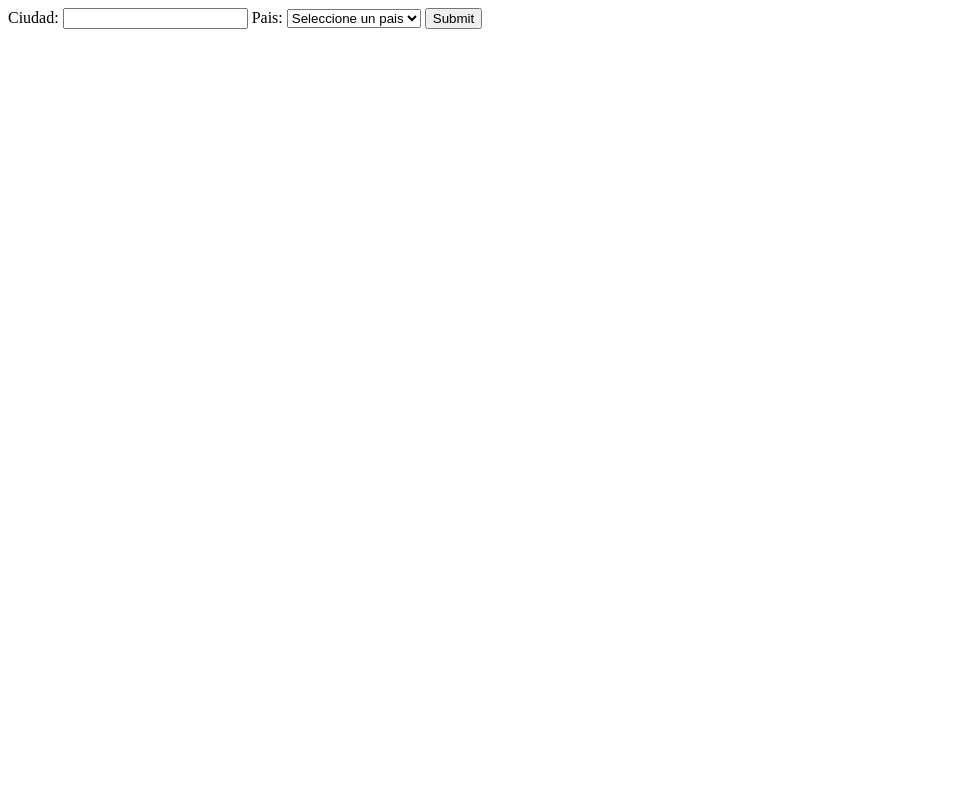
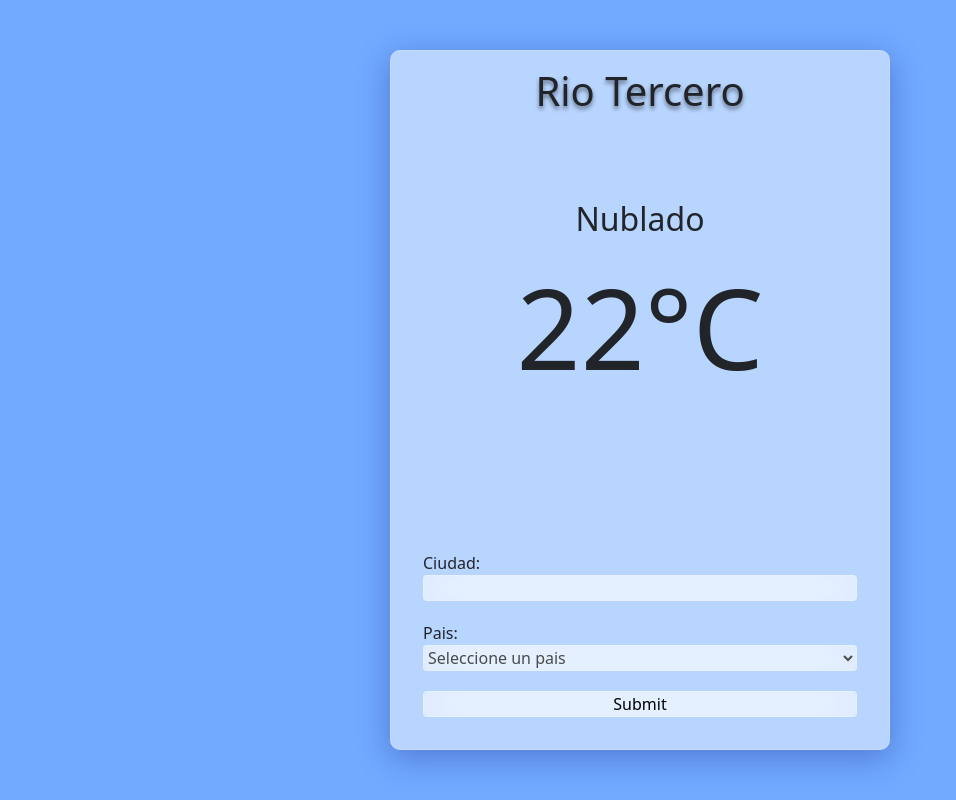
Before and after one commit to LautaroTresca/App-Clima-Js, a plain HTML site: page index.html in a window 1280 px wide. Shown: the whole page, without its empty margins (0-956 px from the left). Drawn offline with nearby package versions, Linux system fonts and the light colour scheme.

Commit message:
agregado de estilos y minimos arreglos en js

```diff
--- a/index.html
+++ b/index.html
@@ -4,25 +4,42 @@
     <meta charset="UTF-8">
     <meta http-equiv="X-UA-Compatible" content="IE=edge">
     <meta name="viewport" content="width=device-width, initial-scale=1.0">
+    <link rel="stylesheet" href="style.css">
+    <link href="https://cdn.jsdelivr.net/npm/bootstrap@5.3.0-alpha3/dist/css/bootstrap.min.css" rel="stylesheet" integrity="sha384-KK94CHFLLe+nY2dmCWGMq91rCGa5gtU4mk92HdvYe+M/SXH301p5ILy+dN9+nJOZ" crossorigin="anonymous">
     <title>Datos del tiempo</title>
 </head>
-<body>
+<body class="body">
     <main>
+        <section>
+            <h1 id="ciudad">Rio Tercero</h1>
+
+            <aside class="contenedorDescripcionTemp">
+                <p class="descripcion" id="descripcion">Nublado</p>
+                <p class="temperatura" id="temperatura">22°C</p>
+            </aside>
+        </section>
+
         <form id="form">
+            <section>
                 <label for="ciudad">Ciudad:</label>
                 <input type="text" id="city" name="ciudad" required>
+            </section>
+            <section>
                 <label for="ciudad">Pais:</label>
                 <select name="pais" id="country" required>
                     <option disabled selected value="">Seleccione un pais</option>
                     <option value="AR">Argentina</option>
                 </select>
+            </section>
 
             <input type="submit">
+
           </form>
     </main>
 
 
 
     <script src="main.js"></script>
+    <script src="https://cdn.jsdelivr.net/npm/bootstrap@5.3.0-alpha3/dist/js/bootstrap.bundle.min.js" integrity="sha384-ENjdO4Dr2bkBIFxQpeoTz1HIcje39Wm4jDKdf19U8gI4ddQ3GYNS7NTKfAdVQSZe" crossorigin="anonymous"></script>
 </body>
 </html>
--- a/main.js
+++ b/main.js
@@ -1,29 +1,31 @@
 const apiKey = "371db5a5593ac42270ca5901112ec179";
-const form = document.getElementById("form")
-const main = document.querySelector("main")
+const form = document.getElementById("form");
+let ciudad = document.getElementById("ciudad").value;
+const descripcion = document.getElementById("descripcion");
+const alturaPantalla = window.innerHeight;
+document.body.style.height = alturaPantalla + "px";
 
 function llamarAPI(city,countryCode,apiKey){
     fetch(`http://api.openweathermap.org/data/2.5/weather?q=${city},${countryCode}&appid=${apiKey}&units=metric&lang=es`)
     .then((response) => response.json())
     .then((json) => {
-        console.log(json)
-        let ciudad = json.name;
-        let info = json.weather[0];
-        let temperatura = json.main.temp
+        let city = json.name;
+        let info = json.weather[0].description;
+        let temp = json.main.temp
 
-        main.innerHTML += `
-            <p>${ciudad}</p>
-            <p>${info.description}</p>
-            <p>Temperatura: ${temperatura}C°</p>
+        console.log(city);
+        console.log(info);
+        console.log(temp);
+
+        ciudad = `
+            ${city}
         `
-        console.log(ciudad)
-        console.log(info)
-        console.log(temperatura)
+
     })
 }
 
 
-form.addEventListener("submit", (event) =>{
+form.addEventListener("submit", (event) => {
     event.preventDefault();
     const city = document.getElementById("city").value;
     const countryCode = document.getElementById("country").value;
--- /dev/null
+++ b/style.css
@@ -0,0 +1,77 @@
+*{
+    margin: 0;
+    padding: 0;
+}
+
+.body{
+    background-color: #71aaff;
+    height: max-content;
+    display: flex;
+    justify-content: center;
+    align-items: center;
+}
+
+main{
+    display: flex;
+    flex-direction: column;
+    justify-content: space-between;
+    height: 700px;
+    width: 500px;
+    background: rgba( 255, 255, 255, 0.5 );
+    box-shadow: 0 8px 32px 0 rgba( 31, 38, 135, 0.37 );
+    backdrop-filter: blur( 20px );
+    -webkit-backdrop-filter: blur( 20px );
+    border-radius: 10px;
+    border: 1px solid rgba( 255, 255, 255, 0.18 );
+}
+
+h1{
+    text-shadow: 0px 3px 4px #0000007d;
+    padding-top: 1rem;
+    display: block;
+    text-align: center;
+}
+
+.contenedorDescripcionTemp{
+    margin-top: 5rem;
+}
+
+.descripcion{
+    margin: 0;
+    text-align: center;
+    font-size: 2rem;
+}
+
+
+.temperatura{
+    margin: 0;
+    text-align: center;
+    font-size: 7rem;
+}
+
+form{
+    display: flex;
+    flex-direction: column;
+    align-items: stretch;
+    gap: 20px;
+    padding: 0rem 2rem 2rem 2rem;
+}
+
+input{
+    width: 100%;
+    background: rgba( 255, 255, 255, 0.5 );
+    backdrop-filter: blur( 20px );
+    -webkit-backdrop-filter: blur( 20px );
+    border-radius: 4px;
+    border: 1px solid rgba( 255, 255, 255, 0.18 );
+}
+
+select{
+    color: #4b4b4b;
+    width: 100%;
+    background: rgba( 255, 255, 255, 0.5 );
+    backdrop-filter: blur( 20px );
+    -webkit-backdrop-filter: blur( 20px );
+    border-radius: 4px;
+    border: 1px solid rgba( 255, 255, 255, 0.18 );
+}
```
Lines whose indentation alone changed are shown as unchanged.
